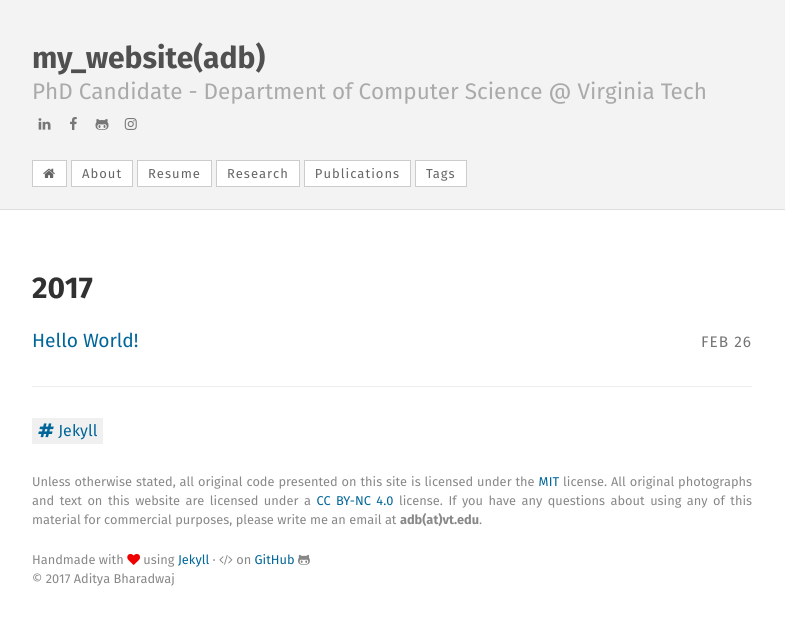
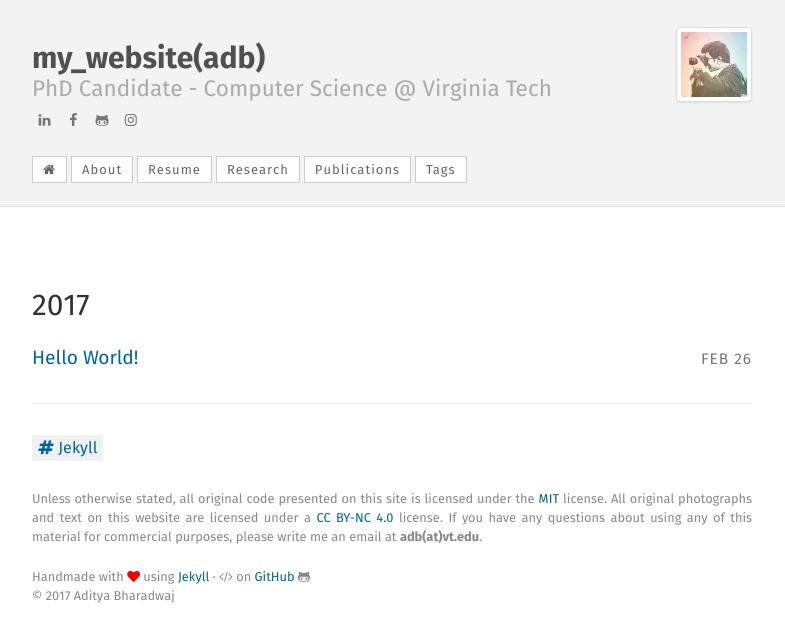
Before and after one commit to adbharadwaj/adbharadwaj.github.io, a Jekyll site: the page built from index.html, in a window 1280 px wide. Shown: the top 642 px of the page, without its empty margins (248-1033 px from the left). Built offline with Jekyll 4.4.1, drawn with Linux system fonts in a browser that asks for light colours.

Commit message:
added the profile picture

```diff
--- a/_includes/bio.html
+++ b/_includes/bio.html
@@ -1 +1 @@
-PhD Candidate - Department of Computer Science @ Virginia Tech
+PhD Candidate - Computer Science @ Virginia Tech
--- a/_includes/head.html
+++ b/_includes/head.html
@@ -81,13 +85,18 @@
     <meta itemprop="image" content="{{ page_image }}">
 
 
-  <link rel="apple-touch-icon" sizes="152x152" href="{{ "/assets/icons/apple-touch-icon.png" | prepend: site.baseurl }}">
-  <link rel="icon" type="image/png" sizes="32x32" href="{{ "/assets/icons/favicon-32x32.png" | prepend: site.baseurl }}">
-  <link rel="icon" type="image/png" sizes="16x16" href="{{ "/assets/icons/favicon-16x16.png" | prepend: site.baseurl }}">
+    <link rel="apple-touch-icon" sizes="152x152" href="{{ "
+    /assets/icons/apple-touch-icon.png" | prepend: site.baseurl }}">
+    <link rel="icon" type="image/png" sizes="32x32" href="{{ "
+    /assets/icons/favicon-32x32.png" | prepend: site.baseurl }}">
+    <link rel="icon" type="image/png" sizes="16x16" href="{{ "
+    /assets/icons/favicon-16x16.png" | prepend: site.baseurl }}">
 
-  <link rel="manifest" href="{{ "/assets/icons/manifest.json" | prepend: site.baseurl }}">
+    <link rel="manifest" href="{{ "
+    /assets/icons/manifest.json" | prepend: site.baseurl }}">
 
-  <link rel="mask-icon" href="{{ "/assets/icons/safari-pinned-tab.svg" | prepend: site.baseurl }}" color="#5bbad5">
+    <link rel="mask-icon" href="{{ "
+    /assets/icons/safari-pinned-tab.svg" | prepend: site.baseurl }}" color="#5bbad5">
     <meta name="theme-color" content="#ffffff">
 
     <!--<meta name="google-site-verification" content="LZj" />-->
@@ -95,12 +104,26 @@
 
     <!-- Canonical link tag -->
     <link rel="canonical" href="{{ page.url | replace:'index.html','' | prepend: site.baseurl | prepend: site.url }}">
-  <link rel="alternate" type="application/rss+xml" title="RSS" href="{{ "/feed.xml" | prepend: site.baseurl | prepend: site.url }}">
+    <link rel="alternate" type="application/rss+xml" title="RSS" href="{{ "
+    /feed.xml" | prepend: site.baseurl | prepend: site.url }}">
 
-  <link rel="stylesheet" href="{{ "/assets/css/main.css" | prepend: site.baseurl }}">
-  <link rel="stylesheet" href="{{ "/assets/css/font-awesome.min.css" | prepend: site.baseurl }}">
+    <link rel="stylesheet" href="https://maxcdn.bootstrapcdn.com/bootstrap/3.3.7/css/bootstrap.min.css"
+          integrity="sha384-BVYiiSIFeK1dGmJRAkycuHAHRg32OmUcww7on3RYdg4Va+PmSTsz/K68vbdEjh4u" crossorigin="anonymous">
+
+    <link rel="stylesheet" href="https://maxcdn.bootstrapcdn.com/bootstrap/3.3.7/css/bootstrap-theme.min.css"
+          integrity="sha384-rHyoN1iRsVXV4nD0JutlnGaslCJuC7uwjduW9SVrLvRYooPp2bWYgmgJQIXwl/Sp" crossorigin="anonymous">
+
+    <link rel="stylesheet" href="{{ "
+    /assets/css/main.css" | prepend: site.baseurl }}">
+    <link rel="stylesheet" href="{{ "
+    /assets/css/font-awesome.min.css" | prepend: site.baseurl }}">
 
     <script src='{{ "/assets/js/modernizr.custom.js" | prepend: site.baseurl }}'></script>
+
+    <script src="https://ajax.googleapis.com/ajax/libs/jquery/1.12.4/jquery.min.js"></script>
+    <script src="https://maxcdn.bootstrapcdn.com/bootstrap/3.3.7/js/bootstrap.min.js"
+            integrity="sha384-Tc5IQib027qvyjSMfHjOMaLkfuWVxZxUPnCJA7l2mCWNIpG9mGCD8wGNIcPD7Txa"
+            crossorigin="anonymous"></script>
 
     <!--[if lt IE 9]>
     <script src="http://cdnjs.cloudflare.com/ajax/libs/html5shiv/3.7.2/html5shiv.min.js"></script>
--- a/_layouts/default.html
+++ b/_layouts/default.html
@@ -14,12 +14,22 @@ layout: compress
 
       <div class="masthead">
         <div class="container">
+          <div class="row">
+            <div class="col-md-10 col-xs-8">
               <h2 class="masthead-title">
                 <a href="/" title="Home">{{ site.title }}</a>
                 {% if site.author.display_bio %}
                 <small>{% include bio.html %}</small>
                 {% endif %}
               </h2>
+            </div>
+            <div class="col-md-2 col-xs-4 text-right">
+                <h1></h1>
+                <img src='{{ "/assets/logo.png" | prepend: site.baseurl }}'
+                   class="img-thumbnail img-responsive" alt="Aditya Bharadwaj" style="margin: 0; width: 80%">
+            </div>
+          </div>
+
 
           {% if site.display_social_icons %}
             {% include social_links.html %}
```
Also changed, not shown: other parts of _includes/head.html (+8 -4 lines). Lines whose indentation alone changed are shown as unchanged.
